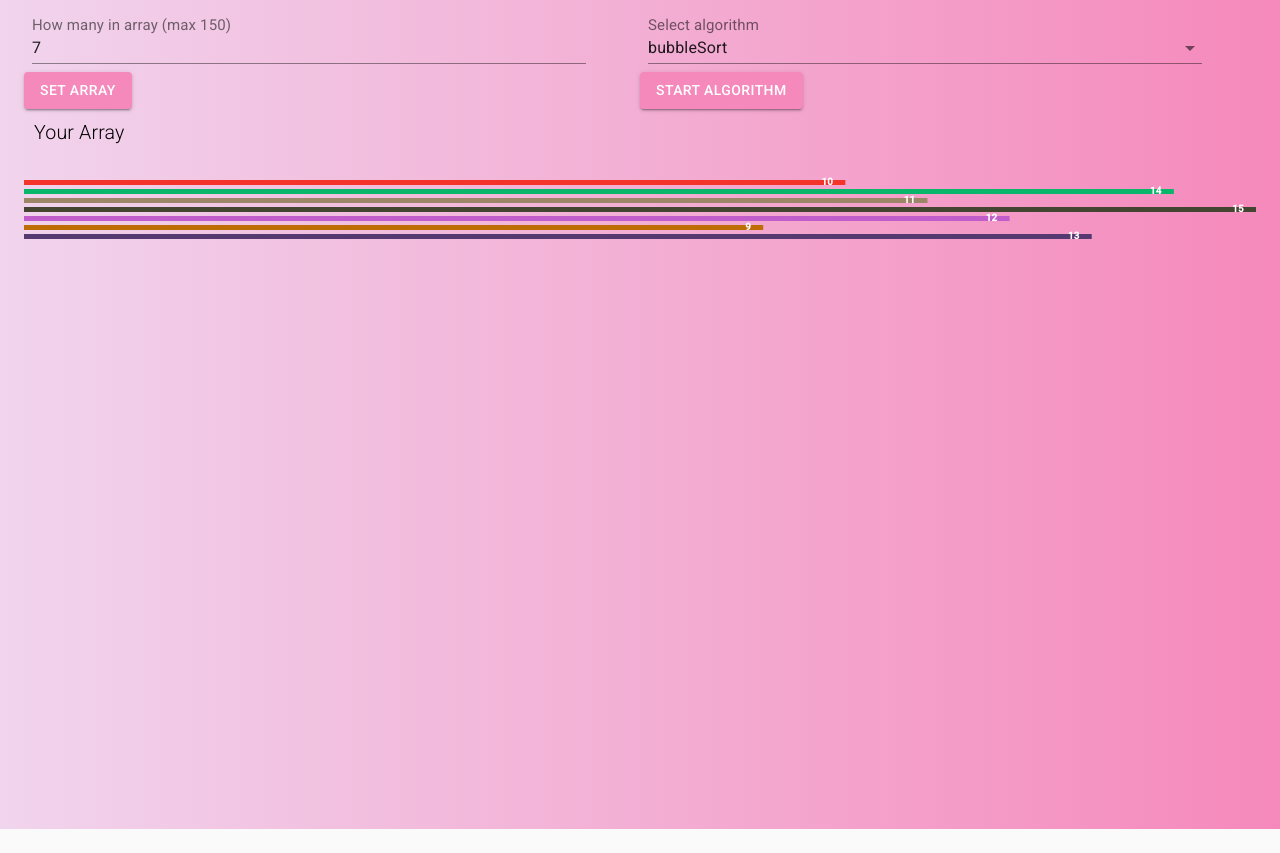
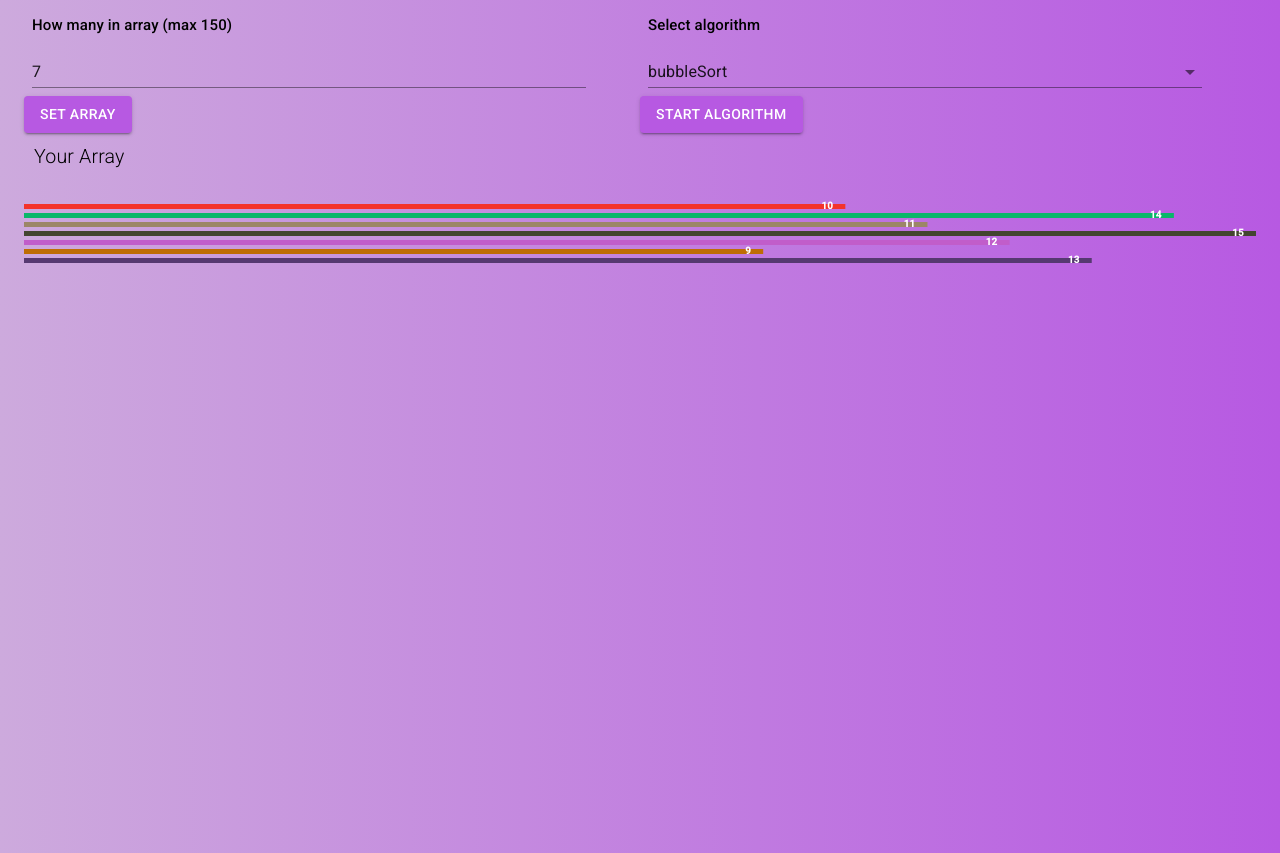
Before and after one commit to rowin1125/rowin-sort, a Next.js app: page / in a window 1280 px wide. Before the commit the page ends 829 px from the top, so only its background shows below. Built offline with nearby package versions, Linux system fonts and the light colour scheme.

Commit message:
Changed global color

```diff
--- a/src/components/BarCharts/index.js
+++ b/src/components/BarCharts/index.js
@@ -21,7 +21,9 @@ const useStyles = makeStyles(theme => ({
     '& label': {
       textShadow: 'unset',
       fontSize: '20px',
-      paddingBottom: '8px'
+      paddingBottom: '8px',
+      color: 'black',
+      fontWeight: '500'
     }
   },
   dense: {
@@ -30,16 +32,16 @@ const useStyles = makeStyles(theme => ({
   menu: {
     width: 200,
     '& ul': {
-      backgroundColor: '#f589bb'
+      backgroundColor: '#cdaadd'
     }
   },
   button: {
     maxWidth: 'auto',
-    backgroundColor: '#f589bb',
+    backgroundColor: '#b759e2',
     color: 'white',
     '&:hover': {
       backgroundColor: 'white',
-      color: '#f589bb'
+      color: '#b759e2'
     }
   }
 }));
@@ -88,6 +90,7 @@ const index = () => {
             min={1}
             onKeyPress={() => genArray()}
             disabled={btnState}
+            style={{ paddingTop: '24px' }}
           />
           <Button
             variant='contained'
@@ -108,6 +111,7 @@ const index = () => {
             className={classes.textField}
             margin='normal'
             min={1}
+            style={{ paddingTop: '24px' }}
             disabled={btnState}
             SelectProps={{
               MenuProps: {
--- a/static/scss/partials/global/_variables.scss
+++ b/static/scss/partials/global/_variables.scss
@@ -14,9 +14,9 @@ $next-green-dark: darken($next-green, 15%);
 $yc-brand-overlay-hover: rgba(17, 17, 17, 0.8) !default;
 $next-green-overlay-hover: rgba(19, 151, 140, 0.8);
 
-$bgGlobal: #f589bb;
+$bgGlobal: #b759e2;
 $bgWhite: #f8f8f8;
-$primary: #f1d4ed;
+$primary: #cdaadd;
 $secondary: #f8f8f8;
 
 // Navs
```
